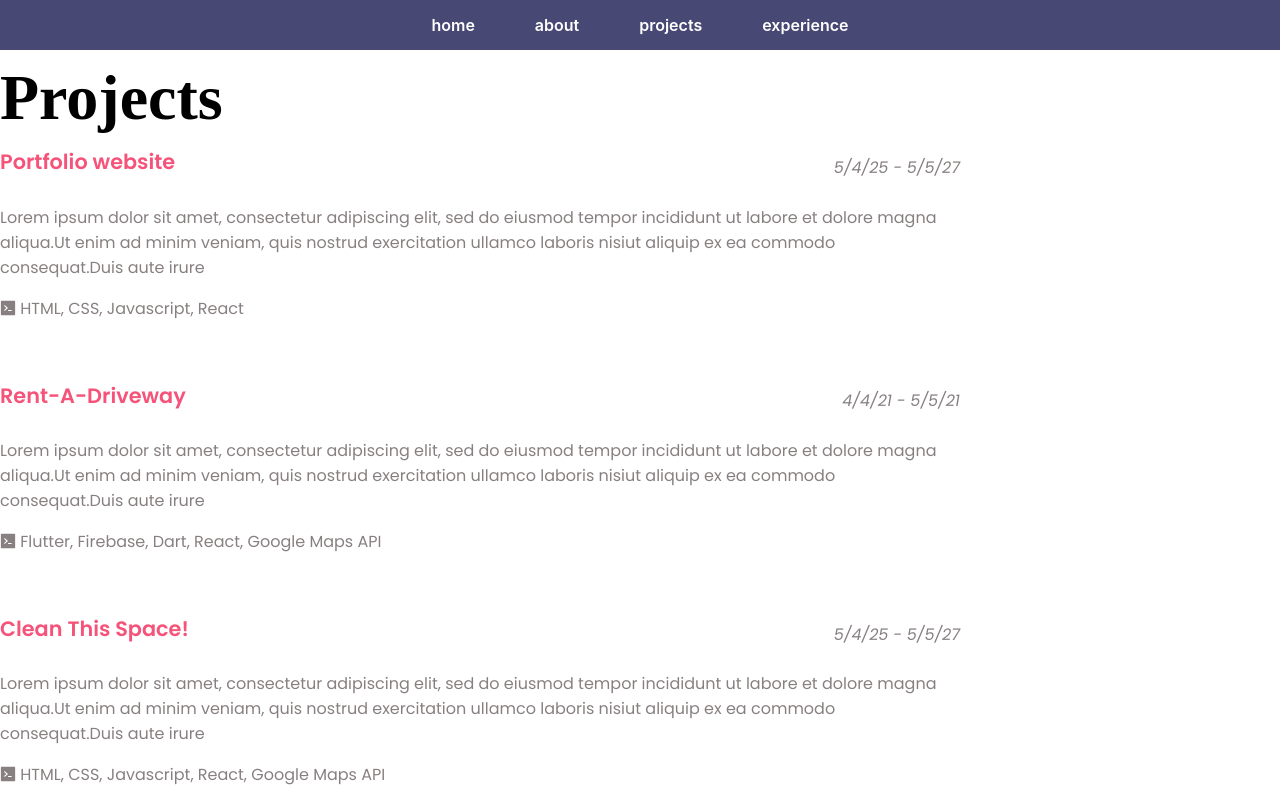
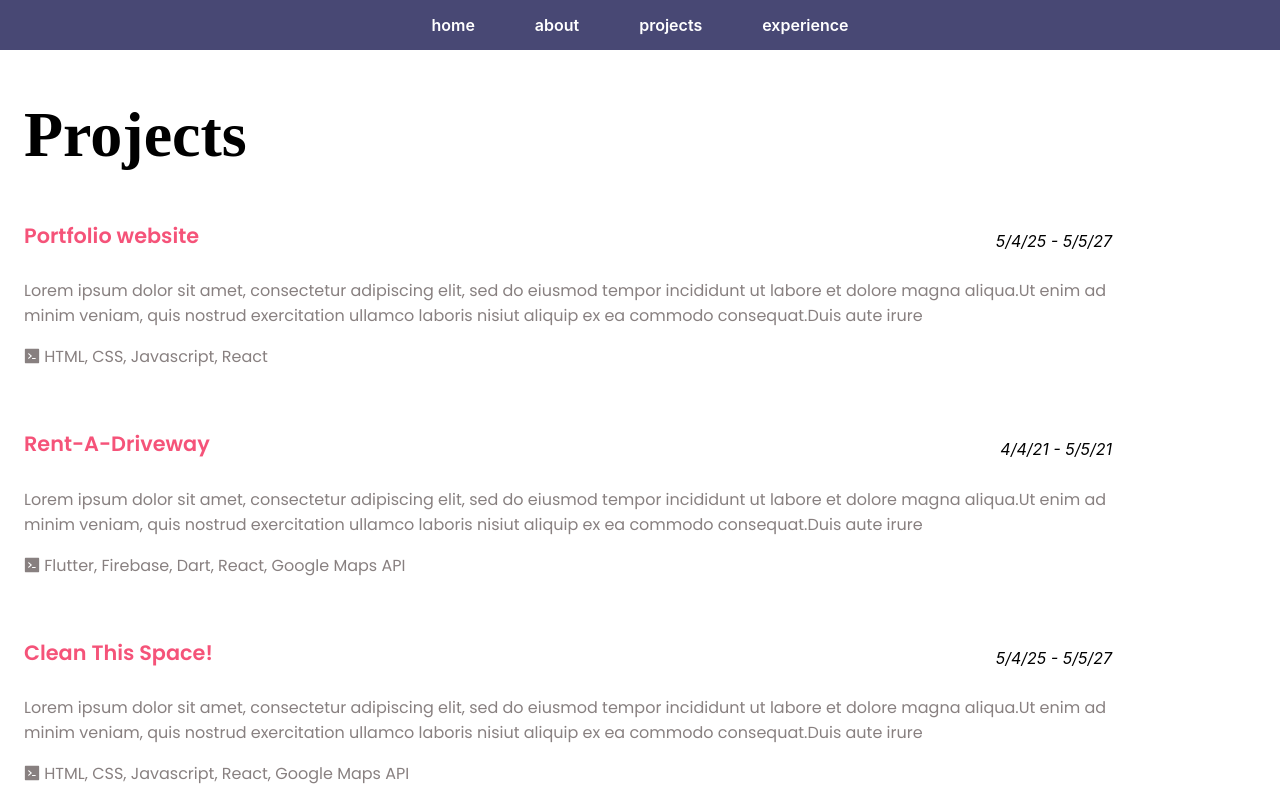
Before and after one commit to ivyla/portfoliov1, a React (Create React App) app: page /projects in a window 1280 px wide. Shown: the top 800 px of the page. Built offline with nearby package versions, Linux system fonts and the light colour scheme; a web font is replaced by a local one.

Commit message:
projects mobile done for nowgit add -A :')0

```diff
--- a/src/components/About.js
+++ b/src/components/About.js
@@ -11,8 +11,11 @@ function About() {
                 <div className="content-about">
                     {/* <div className="name-and-desc-about"> */}
                     <div className="default-title">
-                        About Me
+                        <div className="title-padding-center">
+                            About Me
+
                         </div>
+                    </div>
                     <div className="default-desc">
                         Nam ut dui nec ligula sagittis pharetra et sit
                         amet turpis. Cras malesuada, nulla ut convalli
--- a/src/components/Experience.js
+++ b/src/components/Experience.js
@@ -17,7 +17,12 @@ function Experience() {
 
             <div className="wrapper-experiences">
                 <div>
-                    <h1 className="default-title-experiences"> Experience </h1>
+                    <div className="default-title">
+                        <div className="title-padding-center">
+                            Experience
+
+                        </div>
+                    </div>
                 </div>
 
                 <div style={experienceContainer}>
--- a/src/components/IndivProject.js
+++ b/src/components/IndivProject.js
@@ -3,52 +3,27 @@ import { render } from "@testing-library/react"
 import "../stylesheets/Theme.css"
 
 import { LinkOutlined, CalendarFilled, CodeFilled, FileExcelFilled, TrophyTwoTone, StarTwoTone } from "@ant-design/icons"
-// inline stlying for this file to avoid confusing with Projects.css and Projects.js
-
-const projTitle = {
-    color: '#F55379',
-    fontFamily: "Poppins"
-}
-
-const projDate = {
-    color: '#888080',
-    fontFamily: "Poppins"
-}
-
-const projDesc = {
-    color: '#888080',
-    fontFamily: "Poppins"
-}
-
-const projHeader = {
-    display: 'flex',
-    flexDirection: 'row',
-    alignItems: 'center',
-    justifyContent: 'space-between'
-}
-
 const individualProject = {
     display: 'flex',
     flexDirection: 'column',
     marginBottom: '2.5vw'
 }
 
-const invisible = {
-    display: 'none'
-}
 
 function IndivProject(props) {
     return (
         <div>
             <div style={individualProject}>
                 {/* Project Name */}
-                <div style={projHeader}>
-                    {/* <p style={projTitle}> */}
+                <div className="project-metadata">
+                    {/* project title */}
                     <div className="default-header">
                         {props.project.name}
 
                     </div>
-                    <div style={projDate}>
+
+                    {/* project date */}
+                    <div>
                         <i>
                             {props.project.startDate} - {props.project.endDate}
 
@@ -59,9 +34,7 @@ function IndivProject(props) {
                     </div>
                 </div>
 
-                <div style={invisible}>
-                    <StarTwoTone />
-                </div>
+                {/* <StarTwoTone /> */}
 
                 <div className="default-desc">
                     <p > {props.project.desc} </p>
--- a/src/components/Projects.js
+++ b/src/components/Projects.js
@@ -15,9 +15,8 @@ function Projects() {
             <div className="wrapper-projects" >
                 <div className="content-projects">
                     <div className="default-title">
-                        <div className="project-title">
+                        <div className="title-padding-left">
                             Projects
-
                         </div>
                     </div>
 
--- a/src/stylesheets/Projects.css
+++ b/src/stylesheets/Projects.css
@@ -4,26 +4,29 @@
     justify-content: center;
     flex-direction: column;
     /* align-items: center; */
-    width: 75%;
-    /* margin-left: 10.5vw; */
+    width: 85%;
+    margin-left: 1.5rem;
     /* margin-top: 4vw; */
 }
 
-.project-title {
-    text-align: left;
+.project-metadata {
+    display: flex;
+    flex-direction: column;
+    align-items: normal;
+
+    justify-content: space-between;
 }
-
-
 /* Media Queries source:  */
 /* http://devfacts.com/media-queries-breakpoints-2020/ */
 @media (min-width: 320px) {
-
-
 }
 
 /* Small devices (landscape phones, less than 768px) */
 @media (min-width: 768px) {
-
+    .project-metadata {
+        flex-direction: row;
+        align-items: center;
+    }
 }
 
 /* Medium devices (tablets, less than 992px) */
--- a/src/stylesheets/Theme.css
+++ b/src/stylesheets/Theme.css
@@ -68,6 +68,18 @@ Blue: #989BE6
     transition: opacity 300ms ease-out;
 }
 
+.title-padding-left {
+    text-align: left;
+    margin-top: 3rem;
+    margin-bottom: 3rem;
+}
+
+.title-padding-center {
+    text-align: center;
+    margin-top: 3rem;
+    margin-bottom: 3rem;
+}
+
 /* Media Queries source:  */
 /* http://devfacts.com/media-queries-breakpoints-2020/ */
 @media (min-width: 320px) {
```
